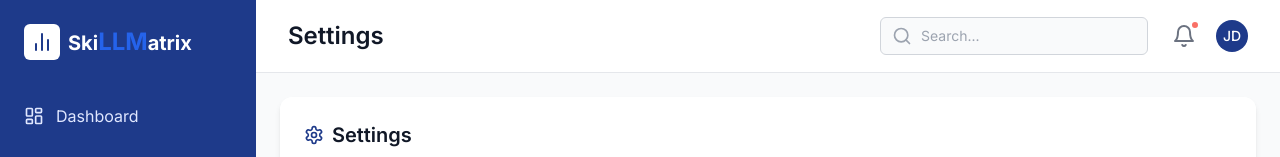
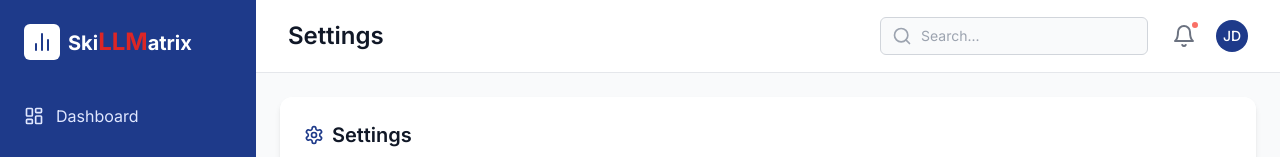
Before and after one commit to Laxman-Bist/skillmatrix, a React (Vite) app: page /settings in a window 1280 px wide. Shown: the top 157 px of the page. Built offline with nearby package versions, Linux system fonts and the light colour scheme; no server answers.

Commit message:
Updated Sidebar.tsx

```diff
--- a/src/components/Sidebar.tsx
+++ b/src/components/Sidebar.tsx
@@ -42,7 +42,7 @@ const Sidebar: React.FC<SidebarProps> = ({ isOpen, onClose }) => {
             </div>
             <span className="text-xl font-bold">
   Ski
-  <span className="text-2xl text-blue-600 font-extrabold">LLM</span>
+  <span className="text-2xl text-red-600 font-extrabold">LLM</span>
   atrix
 </span>
 
```
